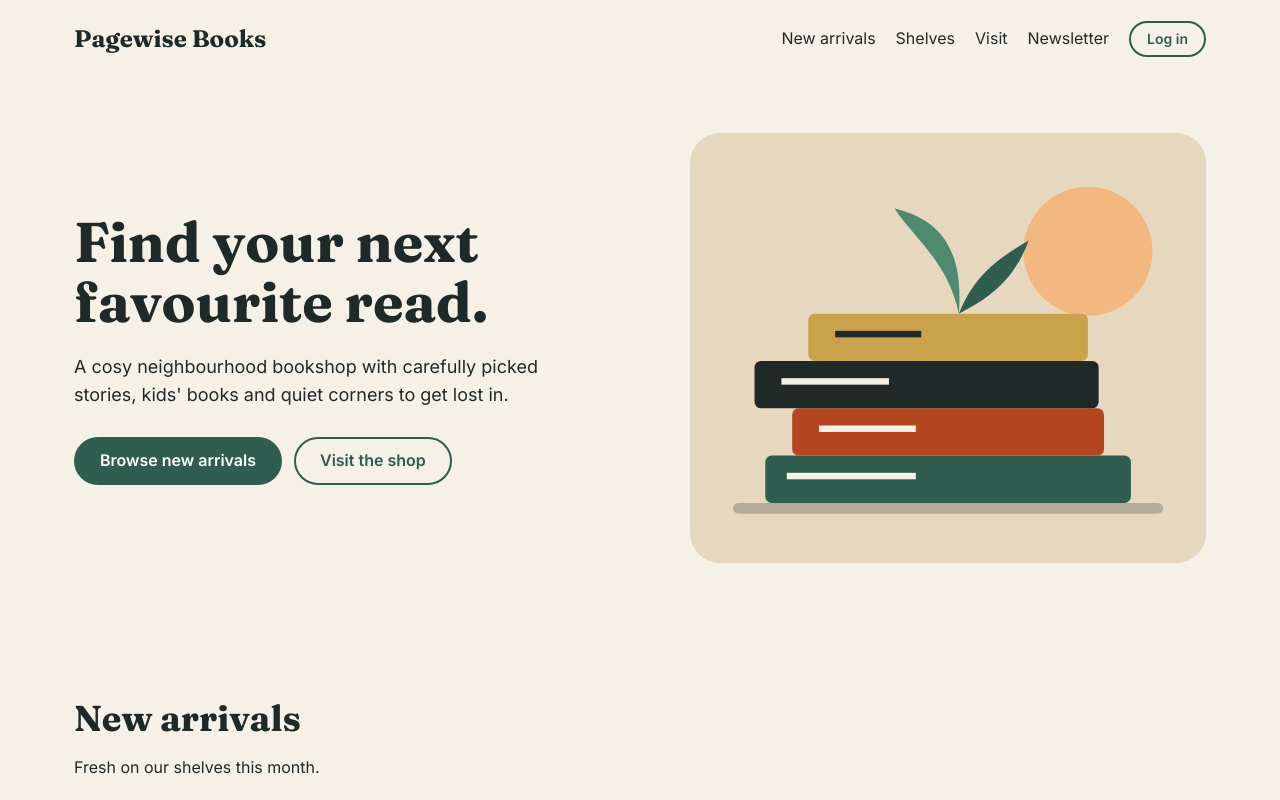
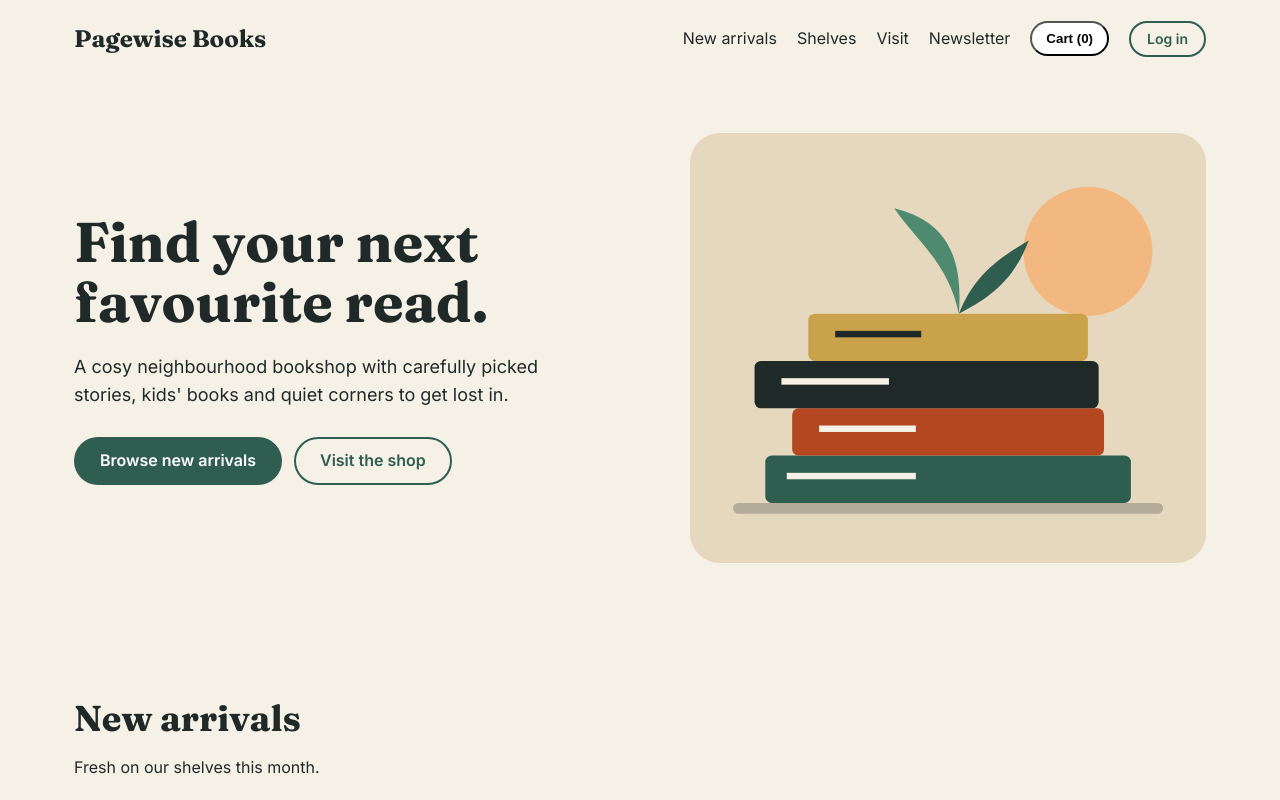
Before and after one commit to bokong-hub/pagewise, a plain HTML site: page landing.html in a window 1280 px wide. Shown: the top 800 px of the page. Drawn offline with Linux system fonts and the light colour scheme.

Commit message:
Update landing.html

```diff
--- a/landing.html
+++ b/landing.html
@@ -166,6 +166,7 @@ footer{display:flex;flex-wrap:wrap;justify-content:space-between;gap:12px;paddin
   <a href="#shelves">Shelves</a>
   <a href="#visit">Visit</a>
   <a href="#news">Newsletter</a>
+  <button id="cartBtn" style="padding:8px 14px; border-radius:20px; background:white; cursor:pointer; font-weight:bold;"> Cart (<span id="cartCount">0</span>)</button>
 
   <!-- Profile icon (only visible when logged in) -->
   <button type="button" id="profileBtn" class="nav-login" style="display:none; gap:8px; padding:0 14px;">
```
